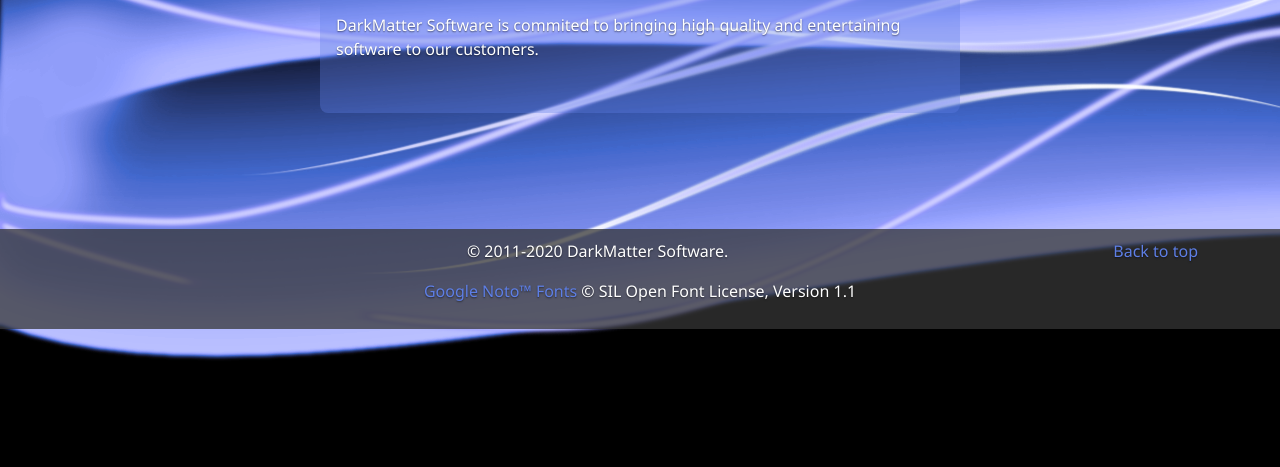
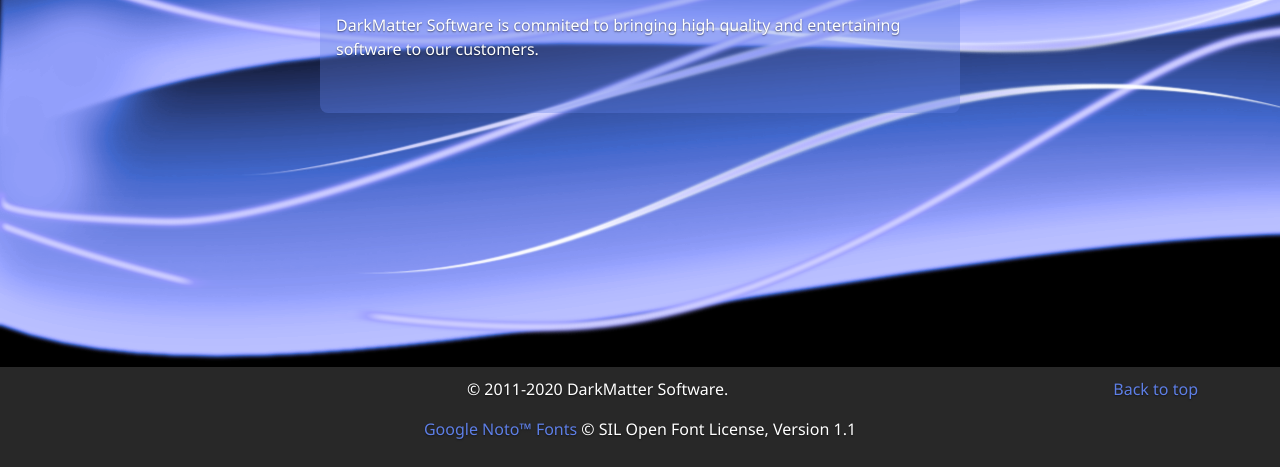
Before and after one commit to serberoth/darkmatter-site, a plain HTML site: page index.html in a window 1280 px wide. Shown: the part 333-800 px from the top of the page. Drawn offline with nearby package versions, Linux system fonts and the light colour scheme.

Commit message:
Fixed footer again

```diff
--- a/index.html
+++ b/index.html
@@ -82,7 +82,7 @@
         </div>
 
         <!-- Footer Section -------------------- -->
-        <footer class="text-center bg-footer" >
+        <footer class="mt-auto text-center bg-footer" >
             <nav class="container" >
                 <p class="float-end"><a href="#">Back to top</a></p>
                 <p>&copy; 2011-2020 DarkMatter Software.</p>
```
Also changed, not shown: products.html (+1 -1 lines).
